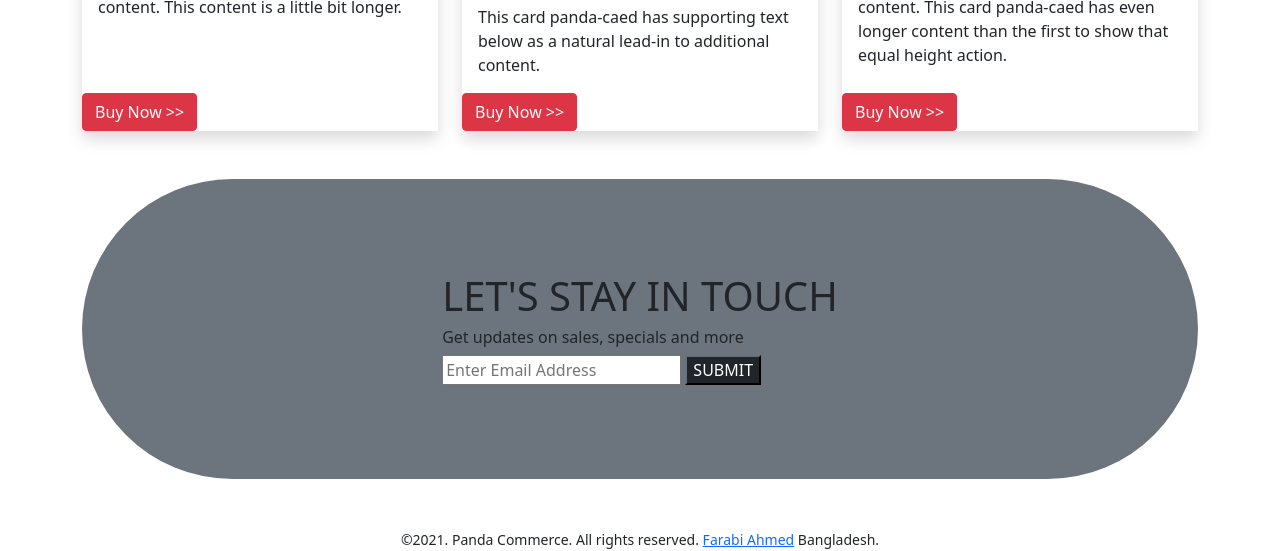
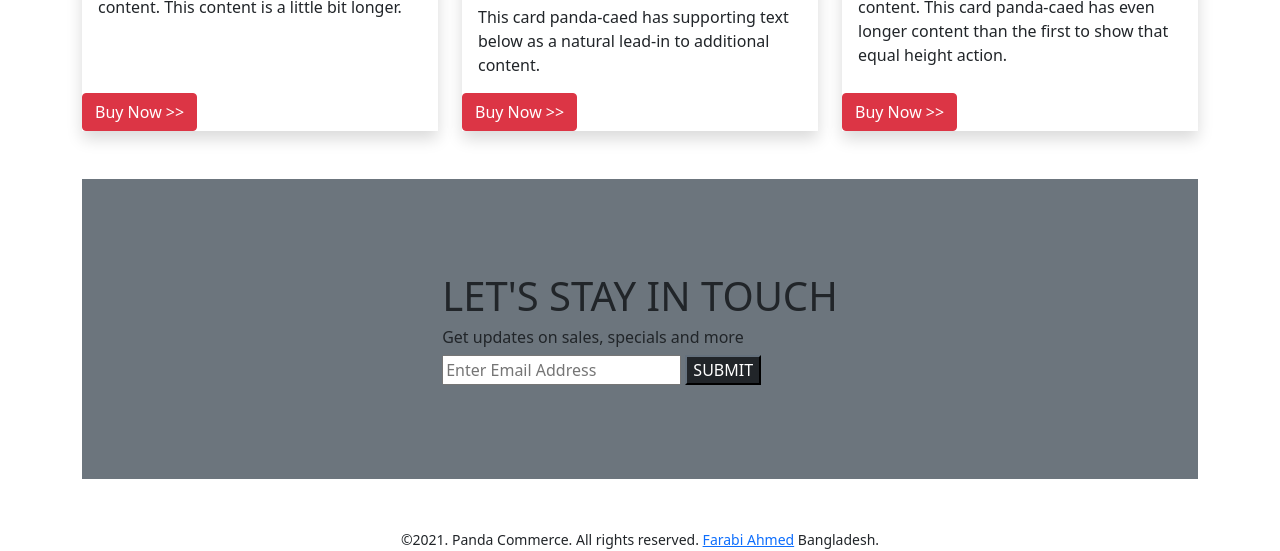
Before and after one commit to masum462441/panda-commerce-bootstrap, a plain HTML site: page index.html in a window 1280 px wide. Shown: the part 1904-2455 px from the top of the page. Drawn offline with nearby package versions, Linux system fonts and the light colour scheme.

Commit message:
panda-commerce-bootstrap

```diff
--- a/index.html
+++ b/index.html
@@ -198,7 +198,7 @@
             </div>
             </div>
         </section>
-        <section style="height: 300px;" class="bg-secondary rounded-pill d-flex align-items-center justify-content-center mt-5">
+        <section style="height: 300px;" class="bg-secondary  d-flex align-items-center justify-content-center mt-5">
            <div>
             <h1>LET'S STAY IN TOUCH</h1>
             <h6>Get updates on sales, specials and more</h6>
```
